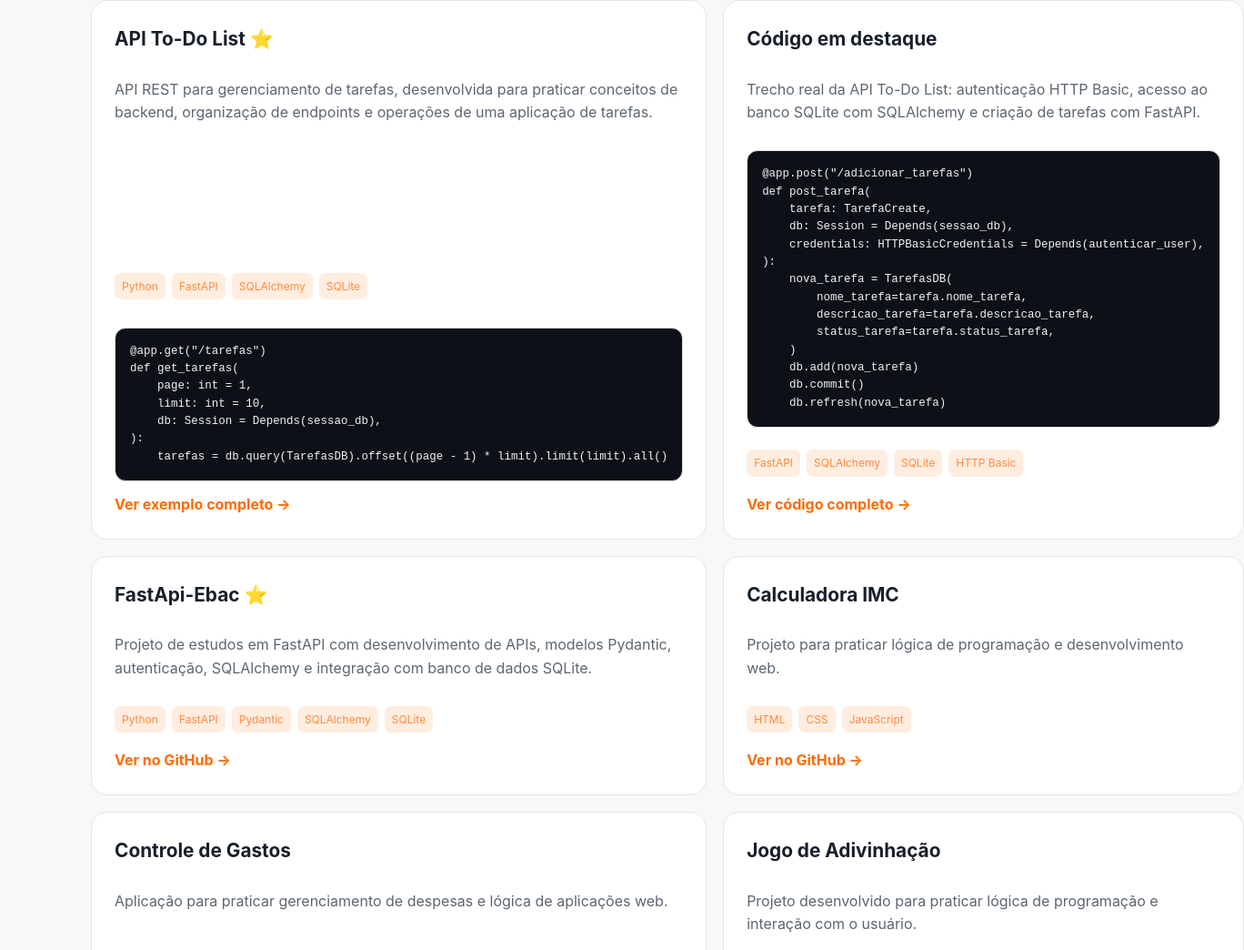
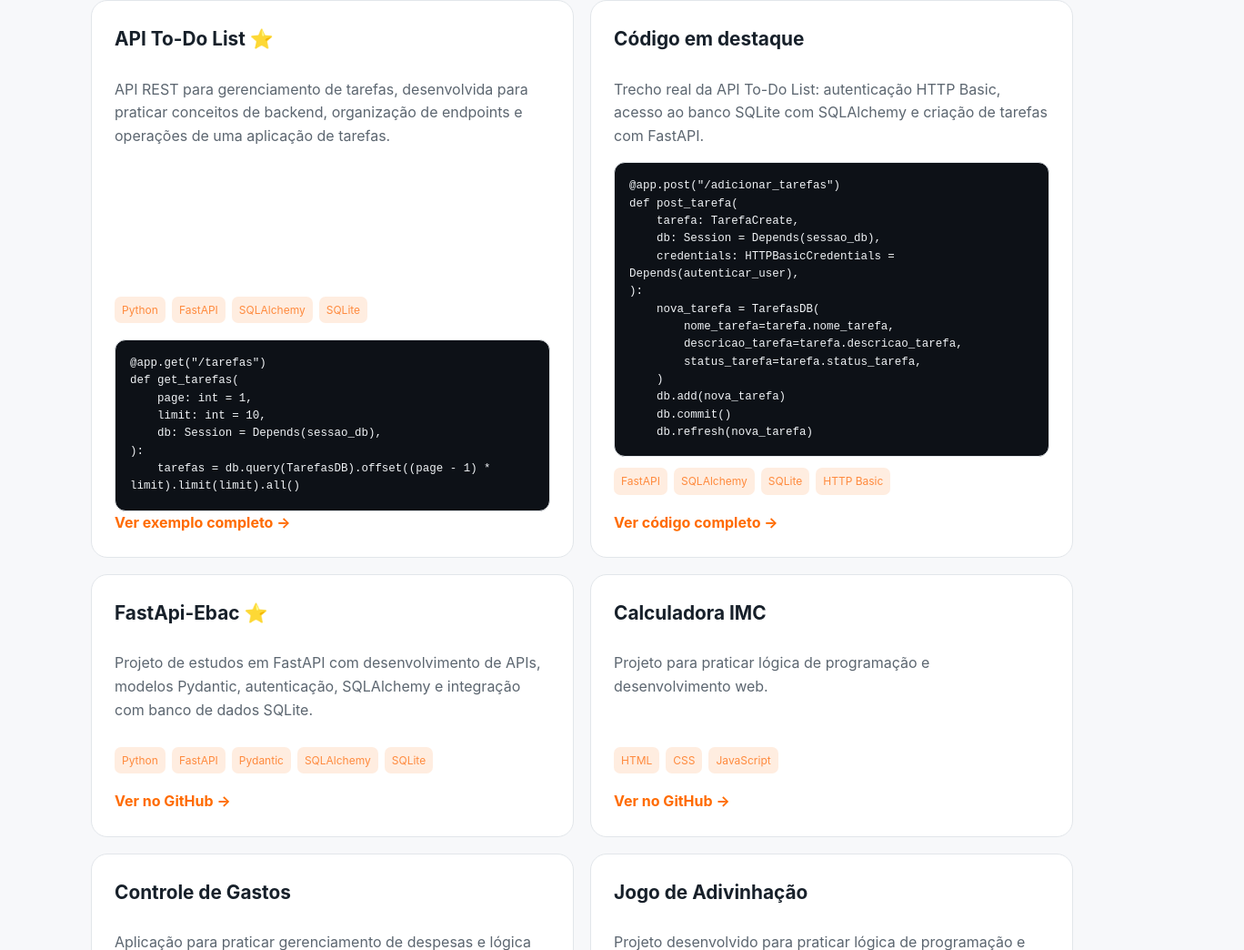
Before and after one commit to NewEraM/NewEraM.github.io, a plain HTML site: page index.html in a window 1280 px wide. Shown: the part 1475-2519 px from the top of the page at 91% size, 1368 px wide, since content can reach past the window. Drawn offline with Linux system fonts and the light colour scheme.

Commit message:
Atualizar o index.html
ajustes finais

```diff
--- a/index.html
+++ b/index.html
@@ -289,6 +289,25 @@
   text-decoration:none;
 }
 
+/* EXEMPLOS DE CÓDIGO */
+
+.code-example {
+  width:100%;
+  max-width:100%;
+  min-width:0;
+  overflow:hidden;
+}
+
+.code-example pre {
+  width:100%;
+  max-width:100%;
+  min-width:0;
+  margin:0;
+  overflow:hidden;
+  white-space:pre-wrap;
+  overflow-wrap:anywhere;
+}
+
 .timeline {
   border-left:2px solid var(--border);
   padding-left:24px;
@@ -322,7 +341,10 @@
   font-size:.9rem;
 }
 
+/* CELULAR */
+
 @media (max-width:760px) {
+
   .nav-links {
     display:none;
   }
@@ -360,10 +382,20 @@
     width:250px;
   }
 
+  /* Código quebra verticalmente no celular */
+  .code-example pre {
+    white-space:pre-wrap;
+    overflow-wrap:anywhere;
+    word-break:break-word;
+    font-size:.72rem !important;
+    padding:12px !important;
+  }
+
   section {
     padding:65px 0;
   }
 }
+
 </style>
 </head>
 
@@ -375,7 +407,7 @@
   <div class="container nav-inner">
 
     <div class="logo">
-      Guilherme Muniz<span>- NewEraM</span>
+      Guilherme<span>.</span>
     </div>
 
     <div class="nav-links">
@@ -383,25 +415,25 @@
       <a href="#sobre"
          data-pt="Sobre"
          data-en="About">
-         Sobre
+        Sobre
       </a>
 
       <a href="#habilidades"
          data-pt="Habilidades"
          data-en="Skills">
-         Habilidades
+        Habilidades
       </a>
 
       <a href="#projetos"
          data-pt="Projetos"
          data-en="Projects">
-         Projetos
+        Projetos
       </a>
 
       <a href="#contato"
          data-pt="Contato"
          data-en="Contact">
-         Contato
+        Contato
       </a>
 
       <button
@@ -416,10 +448,7 @@
   </div>
 </nav>
 
-
 <main>
-
-<!-- HERO -->
 
 <section class="hero">
 
@@ -446,7 +475,8 @@
         <p
           data-pt="Desenvolvedor focado em backend, APIs REST e bancos de dados, com experiência prática em Python, FastAPI, SQL e Git/GitHub."
           data-en="Developer focused on backend development, REST APIs and databases, with practical experience in Python, FastAPI, SQL and Git/GitHub.">
-          Desenvolvedor focado em backend, APIs REST e bancos de dados, com experiência prática em Python, FastAPI, SQL e Git/GitHub.
+          Desenvolvedor focado em backend, APIs REST e bancos de dados,
+          com experiência prática em Python, FastAPI, SQL e Git/GitHub.
         </p>
 
         <div class="actions">
@@ -479,7 +509,6 @@
 
       </div>
 
-
       <div class="hero-photo">
 
         <img
@@ -494,8 +523,6 @@
 
 </section>
 
-
-<!-- SOBRE -->
 
 <section id="sobre">
 
@@ -512,9 +539,9 @@
       class="section-intro"
       data-pt="Desenvolvedor em formação contínua, com foco em desenvolvimento backend e interesse em engenharia de software, APIs e cloud."
       data-en="Developer continuously learning, focused on backend development and interested in software engineering, APIs and cloud.">
-      Desenvolvedor em formação contínua, com foco em desenvolvimento backend e interesse em engenharia de software, APIs e cloud.
+      Desenvolvedor em formação contínua, com foco em desenvolvimento backend
+      e interesse em engenharia de software, APIs e cloud.
     </p>
-
 
     <div class="about">
 
@@ -523,13 +550,17 @@
         <p
           data-pt="Tenho conhecimentos em Python, FastAPI, Pydantic, SQLAlchemy, SQL e Git/GitHub. Venho desenvolvendo projetos próprios para transformar conhecimento teórico em prática e aprimorar minha capacidade de resolver problemas."
           data-en="I have knowledge of Python, FastAPI, Pydantic, SQLAlchemy, SQL and Git/GitHub. I build personal projects to turn theory into practice and improve my problem-solving skills.">
-          Tenho conhecimentos em Python, FastAPI, Pydantic, SQLAlchemy, SQL e Git/GitHub. Venho desenvolvendo projetos próprios para transformar conhecimento teórico em prática e aprimorar minha capacidade de resolver problemas.
+          Tenho conhecimentos em Python, FastAPI, Pydantic, SQLAlchemy,
+          SQL e Git/GitHub. Venho desenvolvendo projetos próprios para
+          transformar conhecimento teórico em prática e aprimorar minha
+          capacidade de resolver problemas.
         </p>
 
         <p
           data-pt="Meu objetivo é atuar profissionalmente com desenvolvimento de software, colaborando com equipes e evoluindo em arquitetura, testes, cloud e boas práticas."
           data-en="My goal is to work professionally in software development, collaborating with teams and growing in architecture, testing, cloud and best practices.">
-          Meu objetivo é atuar profissionalmente com desenvolvimento de software, colaborando com equipes e evoluindo em arquitetura, testes, cloud e boas práticas.
+          Meu objetivo é atuar profissionalmente com desenvolvimento de software,
+          colaborando com equipes e evoluindo em arquitetura, testes, cloud e boas práticas.
         </p>
 
       </div>
@@ -570,8 +601,6 @@
 </section>
 
 
-<!-- PROJETOS -->
-
 <section id="projetos">
 
   <div class="container">
@@ -587,14 +616,15 @@
       class="section-intro"
       data-pt="Meus principais projetos de backend, com foco em Python, FastAPI, APIs REST e desenvolvimento de software."
       data-en="My main backend projects, focused on Python, FastAPI, REST APIs and software development.">
-      Meus principais projetos de backend, com foco em Python, FastAPI, APIs REST e desenvolvimento de software.
+      Meus principais projetos de backend, com foco em Python,
+      FastAPI, APIs REST e desenvolvimento de software.
     </p>
 
 
     <div class="projects">
 
 
-      <!-- API TODO -->
+      <!-- API TODO LIST -->
 
       <article class="card">
 
@@ -605,25 +635,32 @@
         <p
           data-pt="API REST para gerenciamento de tarefas, desenvolvida para praticar conceitos de backend, organização de endpoints e operações de uma aplicação de tarefas."
           data-en="REST API for task management, developed to practice backend concepts, endpoint organization and task operations.">
-          API REST para gerenciamento de tarefas, desenvolvida para praticar conceitos de backend, organização de endpoints e operações de uma aplicação de tarefas.
+          API REST para gerenciamento de tarefas, desenvolvida para praticar
+          conceitos de backend, organização de endpoints e operações de uma
+          aplicação de tarefas.
         </p>
 
         <div class="tags">
+
           <span class="tag">Python</span>
           <span class="tag">FastAPI</span>
           <span class="tag">SQLAlchemy</span>
           <span class="tag">SQLite</span>
+
         </div>
 
 
-        <pre
-          style="background:#0d1117;color:#f0f3f6;border:1px solid var(--border);border-radius:12px;padding:16px;overflow:auto;font-size:.78rem;line-height:1.55;text-align:left"><code>@app.get("/tarefas")
+        <div class="code-example">
+
+<pre style="background:#0d1117;color:#f0f3f6;border:1px solid var(--border);border-radius:12px;padding:16px;overflow-x:auto;overflow-y:hidden;font-size:.78rem;line-height:1.55;text-align:left"><code>@app.get("/tarefas")
 def get_tarefas(
     page: int = 1,
     limit: int = 10,
     db: Session = Depends(sessao_db),
 ):
     tarefas = db.query(TarefasDB).offset((page - 1) * limit).limit(limit).all()</code></pre>
+
+        </div>
 
 
         <a
@@ -651,12 +688,15 @@
         <p
           data-pt="Trecho real da API To-Do List: autenticação HTTP Basic, acesso ao banco SQLite com SQLAlchemy e criação de tarefas com FastAPI."
           data-en="Real code from the To-Do List API: HTTP Basic authentication, SQLite database access with SQLAlchemy, and task creation with FastAPI.">
-          Trecho real da API To-Do List: autenticação HTTP Basic, acesso ao banco SQLite com SQLAlchemy e criação de tarefas com FastAPI.
+          Trecho real da API To-Do List: autenticação HTTP Basic,
+          acesso ao banco SQLite com SQLAlchemy e criação de tarefas
+          com FastAPI.
         </p>
 
 
-        <pre
-          style="background:#0d1117;color:#f0f3f6;border:1px solid var(--border);border-radius:12px;padding:16px;overflow:auto;font-size:.78rem;line-height:1.55;text-align:left"><code>@app.post("/adicionar_tarefas")
+        <div class="code-example">
+
+<pre style="background:#0d1117;color:#f0f3f6;border:1px solid var(--border);border-radius:12px;padding:16px;overflow-x:auto;overflow-y:hidden;font-size:.78rem;line-height:1.55;text-align:left"><code>@app.post("/adicionar_tarefas")
 def post_tarefa(
     tarefa: TarefaCreate,
     db: Session = Depends(sessao_db),
@@ -670,6 +710,8 @@
     db.add(nova_tarefa)
     db.commit()
     db.refresh(nova_tarefa)</code></pre>
+
+        </div>
 
 
         <div class="tags">
@@ -705,7 +747,9 @@
         <p
           data-pt="Projeto de estudos em FastAPI com desenvolvimento de APIs, modelos Pydantic, autenticação, SQLAlchemy e integração com banco de dados SQLite."
           data-en="FastAPI study project involving API development, Pydantic models, authentication, SQLAlchemy and SQLite database integration.">
-          Projeto de estudos em FastAPI com desenvolvimento de APIs, modelos Pydantic, autenticação, SQLAlchemy e integração com banco de dados SQLite.
+          Projeto de estudos em FastAPI com desenvolvimento de APIs,
+          modelos Pydantic, autenticação, SQLAlchemy e integração com
+          banco de dados SQLite.
         </p>
 
         <div class="tags">
@@ -775,7 +819,8 @@
         <p
           data-pt="Aplicação para praticar gerenciamento de despesas e lógica de aplicações web."
           data-en="Application developed to practice expense management and web application logic.">
-          Aplicação para praticar gerenciamento de despesas e lógica de aplicações web.
+          Aplicação para praticar gerenciamento de despesas
+          e lógica de aplicações web.
         </p>
 
         <div class="tags">
@@ -798,7 +843,7 @@
       </article>
 
 
-      <!-- JOGO -->
+      <!-- JOGO DE ADIVINHAÇÃO -->
 
       <article class="card">
 
@@ -809,7 +854,8 @@
         <p
           data-pt="Projeto desenvolvido para praticar lógica de programação e interação com o usuário."
           data-en="Project developed to practice programming logic and user interaction.">
-          Projeto desenvolvido para praticar lógica de programação e interação com o usuário.
+          Projeto desenvolvido para praticar lógica de programação
+          e interação com o usuário.
         </p>
 
         <div class="tags">
@@ -838,8 +884,6 @@
 </section>
 
 
-<!-- FORMAÇÃO -->
-
 <section>
 
   <div class="container">
@@ -850,7 +894,6 @@
       data-en="Education and development">
       Formação e desenvolvimento
     </h2>
-
 
     <div class="timeline">
 
@@ -892,8 +935,6 @@
 </section>
 
 
-<!-- CONTATO -->
-
 <section id="contato">
 
   <div class="container">
@@ -921,7 +962,6 @@
         data-en="I'm looking for opportunities in Backend Python development.">
         Estou buscando oportunidades na área de desenvolvimento Backend Python.
       </p>
-
 
       <div
         class="actions"
@@ -973,8 +1013,7 @@
 
 <script>
 
-const languageBtn =
-  document.getElementById("languageBtn");
+const languageBtn = document.getElementById("languageBtn");
 
 let currentLanguage = "pt";
 
@@ -984,9 +1023,7 @@
     currentLanguage === "pt" ? "en" : "pt";
 
   document.documentElement.lang =
-    currentLanguage === "pt"
-      ? "pt-BR"
-      : "en";
+    currentLanguage === "pt" ? "pt-BR" : "en";
 
   document
     .querySelectorAll("[data-pt][data-en]")
@@ -998,9 +1035,7 @@
     });
 
   languageBtn.textContent =
-    currentLanguage === "pt"
-      ? "EN"
-      : "PT";
+    currentLanguage === "pt" ? "EN" : "PT";
 
 });
 
```
